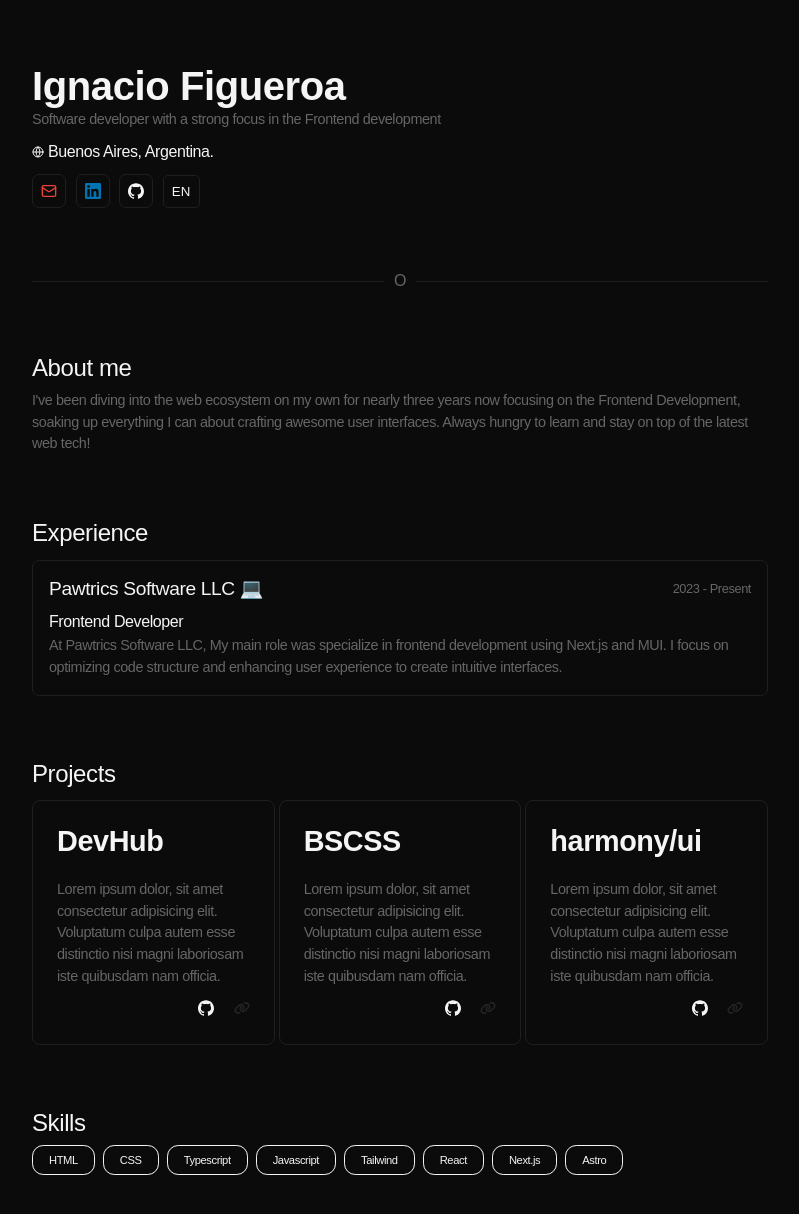
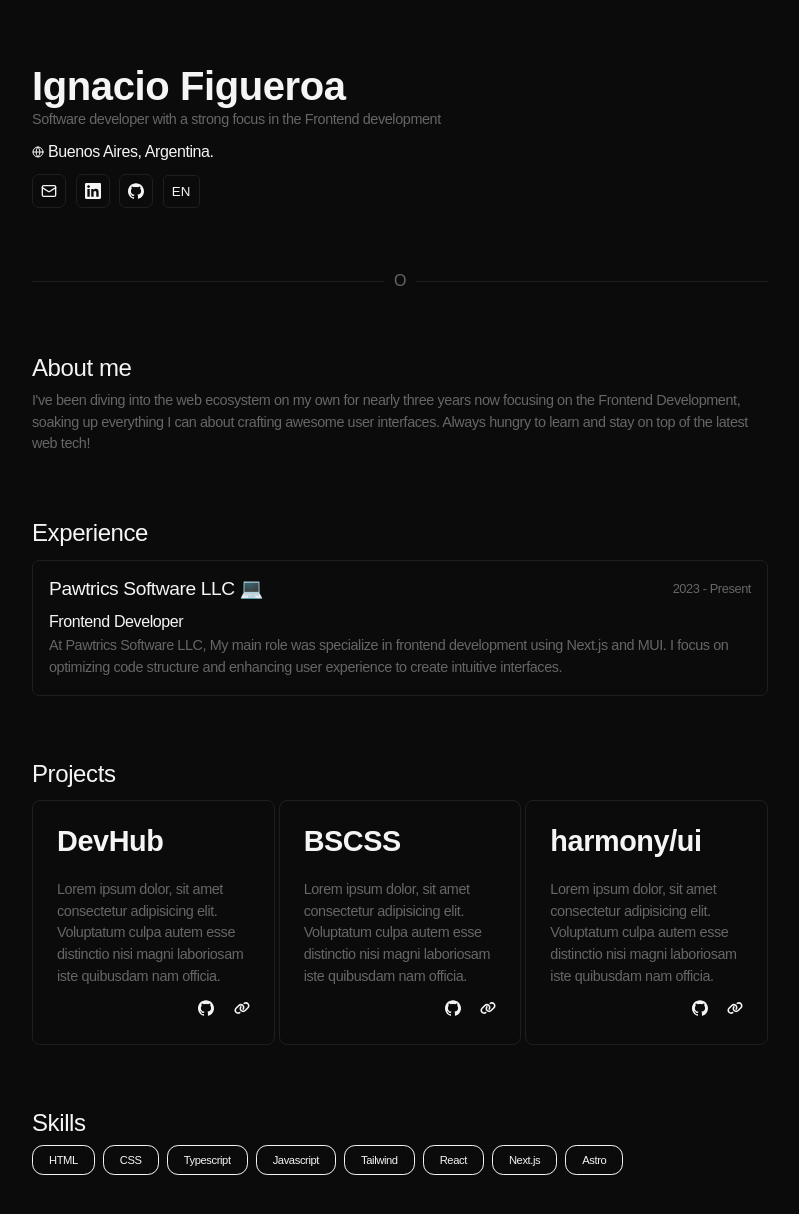
Before and after one commit to figueroaignacio/portfolio, a React (Vite) app: page / in a window 1280 px wide. Shown: the top 1214 px of the page, without its empty margins (240-1039 px from the left). Built offline with nearby package versions, Linux system fonts and the light colour scheme.

Commit message:
style: changing the color of some icons

```diff
--- a/src/icons/Link.tsx
+++ b/src/icons/Link.tsx
@@ -5,7 +5,7 @@ export function Link() {
       viewBox="0 0 640 512"
       height="16"
       width="16"
-      fill="#252525"
+      fill="#f5f5f5"
     >
       <path d="M579.8 267.7c56.5-56.5 56.5-148 0-204.5c-50-50-128.8-56.5-186.3-15.4l-1.6 1.1c-14.4 10.3-17.7 30.3-7.4 44.6s30.3 17.7 44.6 7.4l1.6-1.1c32.1-22.9 76-19.3 103.8 8.6c31.5 31.5 31.5 82.5 0 114L422.3 334.8c-31.5 31.5-82.5 31.5-114 0c-27.9-27.9-31.5-71.8-8.6-103.8l1.1-1.6c10.3-14.4 6.9-34.4-7.4-44.6s-34.4-6.9-44.6 7.4l-1.1 1.6C206.5 251.2 213 330 263 380c56.5 56.5 148 56.5 204.5 0L579.8 267.7zM60.2 244.3c-56.5 56.5-56.5 148 0 204.5c50 50 128.8 56.5 186.3 15.4l1.6-1.1c14.4-10.3 17.7-30.3 7.4-44.6s-30.3-17.7-44.6-7.4l-1.6 1.1c-32.1 22.9-76 19.3-103.8-8.6C74 372 74 321 105.5 289.5L217.7 177.2c31.5-31.5 82.5-31.5 114 0c27.9 27.9 31.5 71.8 8.6 103.9l-1.1 1.6c-10.3 14.4-6.9 34.4 7.4 44.6s34.4 6.9 44.6-7.4l1.1-1.6C433.5 260.8 427 182 377 132c-56.5-56.5-148-56.5-204.5 0L60.2 244.3z" />
     </svg>
--- a/src/icons/LinkedIn.tsx
+++ b/src/icons/LinkedIn.tsx
@@ -8,7 +8,7 @@ export function LinkedIn() {
     >
       <title>LinkedIn</title>
       <path
-        fill="#0073b2"
+        fill="#f5f5f5"
         d="M20.447 20.452h-3.554v-5.569c0-1.328-.027-3.037-1.852-3.037-1.853 0-2.136 1.445-2.136 2.939v5.667H9.351V9h3.414v1.561h.046c.477-.9 1.637-1.85 3.37-1.85 3.601 0 4.267 2.37 4.267 5.455v6.286zM5.337 7.433c-1.144 0-2.063-.926-2.063-2.065 0-1.138.92-2.063 2.063-2.063 1.14 0 2.064.925 2.064 2.063 0 1.139-.925 2.065-2.064 2.065zm1.782 13.019H3.555V9h3.564v11.452zM22.225 0H1.771C.792 0 0 .774 0 1.729v20.542C0 23.227.792 24 1.771 24h20.451C23.2 24 24 23.227 24 22.271V1.729C24 .774 23.2 0 22.222 0h.003z"
       ></path>
     </svg>
--- a/src/icons/Mail.tsx
+++ b/src/icons/Mail.tsx
@@ -6,7 +6,7 @@ export function Mail() {
       height="16"
       viewBox="0 0 24 24"
       fill="none"
-      stroke="#ea4335"
+      stroke="#f5f5f5"
       stroke-width="2"
       stroke-linecap="round"
       stroke-linejoin="round"
```
